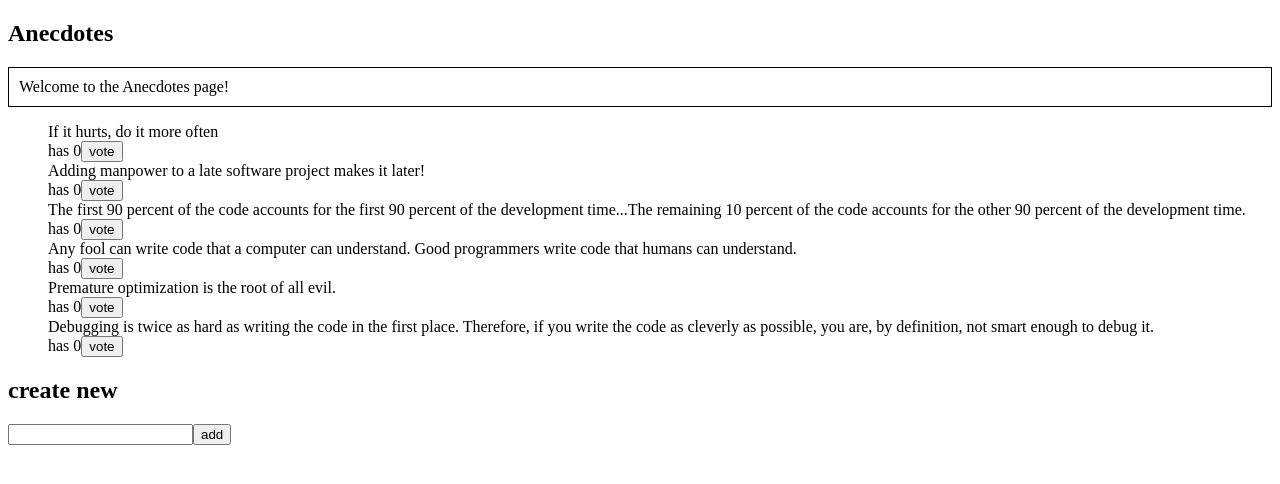
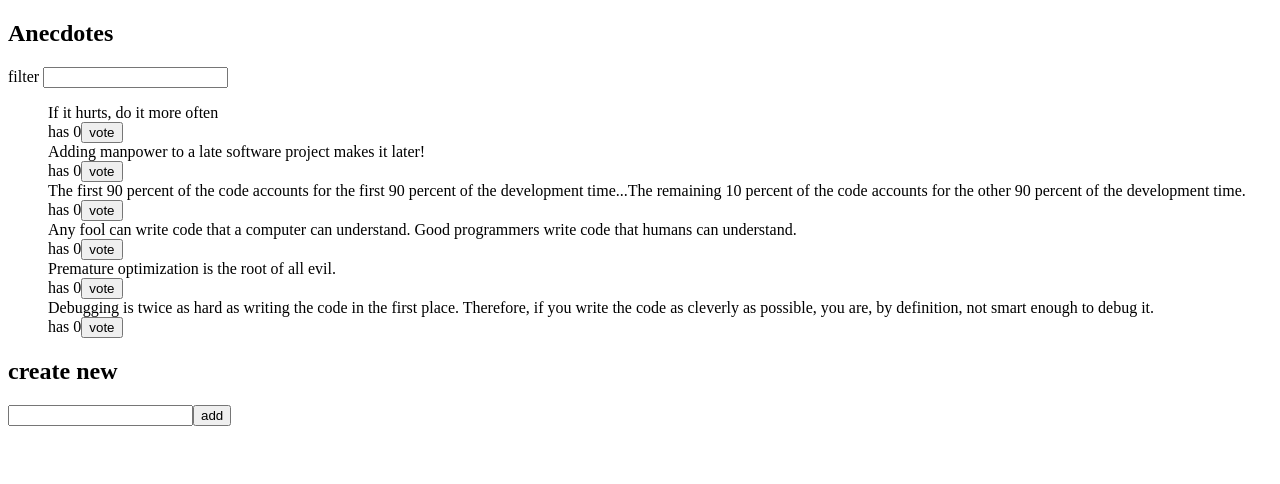
Before and after one commit to zakuraevs/full-stack, a React (Create React App) app in the folder part6/redux-anecdotes/: page / in a window 1280 px wide. Shown: the top 484 px of the page. Built offline with nearby package versions, Linux system fonts and the light colour scheme.

Commit message:
Added part6.11-12

```diff
--- a/part6/redux-anecdotes/src/App.js
+++ b/part6/redux-anecdotes/src/App.js
@@ -2,14 +2,15 @@ import React from 'react'
 import AnecdoteList from './components/AnecdoteList'
 import AnecdoteForm from './components/AnecdoteForm'
 import Notification from './components/Notification'
+import Filter from './components/Filter'
 
 const App = () => {
-
 
   return (
     <div>
       <h2>Anecdotes</h2>
       <Notification />
+      <Filter />
       <AnecdoteList />
       <AnecdoteForm />
     </div>
--- a/part6/redux-anecdotes/src/components/AnecdoteForm.js
+++ b/part6/redux-anecdotes/src/components/AnecdoteForm.js
@@ -1,7 +1,9 @@
 import React from 'react'
 import { useDispatch } from 'react-redux'
 import { createAnecdote } from '../reducers/anecdoteReducer'
-import { notificationChange } from '../reducers/notificationReducer'
+import { addNotification } from '../reducers/notificationReducer'
+import { removeNotification } from '../reducers/notificationReducer'
+
 
 const AnecdoteForm = () => {
     const dispatch = useDispatch()
@@ -12,7 +14,10 @@ const AnecdoteForm = () => {
         console.log(content)
         event.target.anecdote.value = ''
         dispatch(createAnecdote(content))
-        dispatch(notificationChange('Created new anecdote'))
+        dispatch(addNotification('Created new anecdote'))
+        setTimeout(() => {
+            dispatch(removeNotification())
+        }, 2000)
     }
 
     return (
--- a/part6/redux-anecdotes/src/components/AnecdoteList.js
+++ b/part6/redux-anecdotes/src/components/AnecdoteList.js
@@ -1,6 +1,9 @@
 import React from 'react'
 import { useDispatch, useSelector } from 'react-redux'
 import { incrementVotes } from '../reducers/anecdoteReducer'
+import { addNotification } from '../reducers/notificationReducer'
+import { removeNotification } from '../reducers/notificationReducer'
+import store from '../store'
 
 const Anecdote = ({ anecdote, handleVote }) => {
   return (
@@ -18,18 +21,26 @@ const Anecdote = ({ anecdote, handleVote }) => {
 
 const AnecdoteList = () => {
   const dispatch = useDispatch()
-  const anecdotes = useSelector(state => state.anecdotes)
+  const filterValue = store.getState().filter
+  const anecdotes = useSelector(state => state.anecdotes
+    .sort((a, b) => (a.votes > b.votes) ? -1 : 1)
+    .filter(anecdote => anecdote.content.includes(filterValue))
 
-  const sortedByVotes = anecdotes.sort((a, b) => (a.votes > b.votes) ? -1 : 1)
+  )
 
   return (
     <ul>
-      {sortedByVotes.map(anecdote =>
+      {anecdotes.map(anecdote =>
         <Anecdote
           key={anecdote.id}
           anecdote={anecdote}
-          handleVote={() =>
-            dispatch(incrementVotes(anecdote.id))
+          handleVote={() => {
+              dispatch(incrementVotes(anecdote.id))
+              dispatch(addNotification(`You voted for "${anecdote.content}"`))
+              setTimeout(() => {
+                dispatch(removeNotification())
+              }, 2000)
+            }
           }
         />
       )}
--- /dev/null
+++ b/part6/redux-anecdotes/src/components/Filter.js
@@ -0,0 +1,23 @@
+import React from 'react'
+import { useDispatch } from 'react-redux'
+import { addFilter } from '../reducers/filterReducer'
+
+const Filter = () => {
+    const dispatch = useDispatch()
+
+    const handleChange = (event) => {
+        dispatch(addFilter(event.target.value))
+        // input-field value is in variable event.target.value
+    }
+    const style = {
+        marginBottom: 10
+    }
+
+    return (
+        <div style={style}>
+            filter <input onChange={handleChange} />
+        </div>
+    )
+}
+
+export default Filter
--- a/part6/redux-anecdotes/src/components/Notification.js
+++ b/part6/redux-anecdotes/src/components/Notification.js
@@ -3,7 +3,7 @@ import { useSelector } from 'react-redux'
 
 const Notification = () => {
   const notification = useSelector(store => store.notification)
-  const style = {
+  const style = notification === null ? {} : {
     border: 'solid',
     padding: 10,
     borderWidth: 1
--- a/part6/redux-anecdotes/src/reducers/anecdoteReducer.js
+++ b/part6/redux-anecdotes/src/reducers/anecdoteReducer.js
@@ -20,8 +20,8 @@ const asObject = (anecdote) => {
 const initialState = anecdotesAtStart.map(asObject)
 
 const anecdoteReducer = (state = initialState, action) => {
-  console.log('state now: ', state)
-  console.log('action', action)
+  //console.log('state now: ', state)
+  //console.log('action', action)
 
   switch (action.type) {
     case 'INCREMENT_VOTES': {
--- /dev/null
+++ b/part6/redux-anecdotes/src/reducers/filterReducer.js
@@ -0,0 +1,20 @@
+
+const defaultFilter = ''
+
+const filterReducer = (state = defaultFilter, action) => {
+    switch (action.type) {
+        case 'UPDATE_FILTER':
+            return action.filter
+        default:
+            return defaultFilter
+    }
+}
+
+export const addFilter = filter => {
+    return {
+        type: 'UPDATE_FILTER',
+        filter,
+    }
+}
+
+export default filterReducer
--- a/part6/redux-anecdotes/src/reducers/notificationReducer.js
+++ b/part6/redux-anecdotes/src/reducers/notificationReducer.js
@@ -1,19 +1,29 @@
-const defaultNotif = 'Welcome to the Anecdotes page!'
+const defaultNotif = null
 
 const notificationReducer = (state = defaultNotif, action) => {
     switch (action.type) {
         case 'UPDATE_NOTIFICATION':
             return action.notification
+        case 'REMOVE_NOTIFICATION':
+            return defaultNotif
         default:
             return state
     }
 }
 
-export const notificationChange = notification => {
+export const addNotification = notification => {
     return {
         type: 'UPDATE_NOTIFICATION',
         notification,
     }
 }
 
+export const removeNotification = () => {
+    return {
+        type: 'REMOVE_NOTIFICATION',
+        defaultNotif,
+    }
+}
+
+
 export default notificationReducer
--- a/part6/redux-anecdotes/src/store.js
+++ b/part6/redux-anecdotes/src/store.js
@@ -2,11 +2,12 @@ import { createStore, combineReducers } from 'redux'
 import { composeWithDevTools } from 'redux-devtools-extension'
 import anecdoteReducer from './reducers/anecdoteReducer'
 import notificationReducer from './reducers/notificationReducer'
-
+import filterReducer from './reducers/filterReducer'
 
 const reducer = combineReducers({
     anecdotes: anecdoteReducer,
-    notification: notificationReducer
+    notification: notificationReducer,
+    filter: filterReducer
 })
 
 
```
